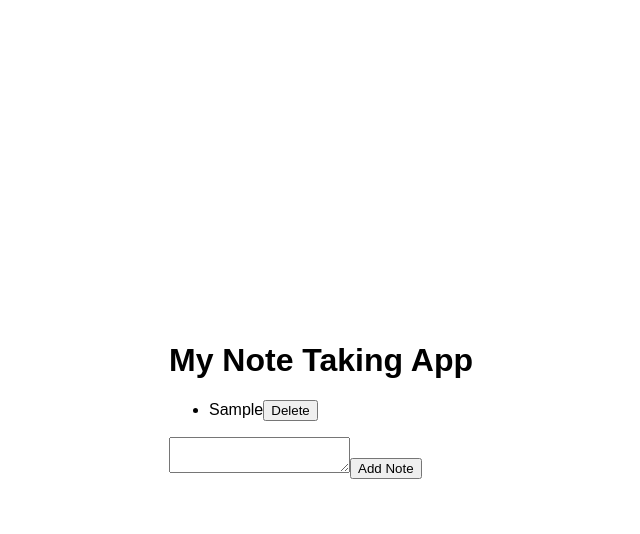
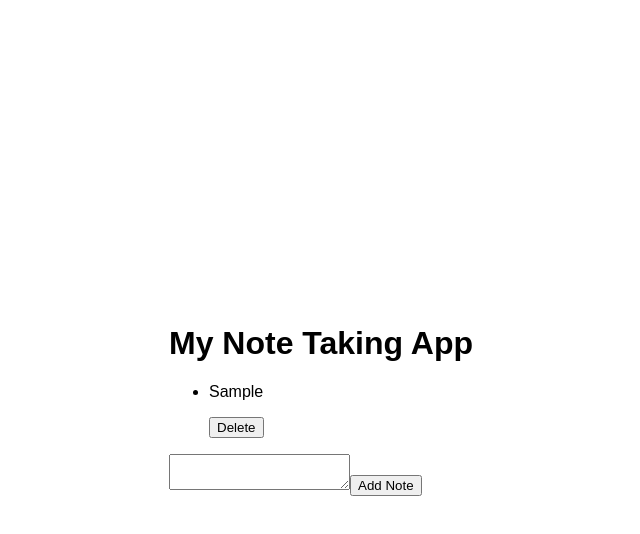
Before and after one commit to junaidbashi/Project_notes_app_1, a React (Create React App) app: page / in a window 1280 px wide. Both pictures are taken after typing "Sample" into the empty fields and a click on the button "Add Note". Shown: the top 534 px of the page, without its empty margins (319-959 px from the left). Built offline with nearby package versions, Linux system fonts and the light colour scheme.

Commit message:
changed note.js and notelist.js to work with each other

```diff
--- a/src/components/Note.js
+++ b/src/components/Note.js
@@ -1,10 +1,13 @@
 import React from 'react';
 
-function Note({ content }) {
+function Note({ note, onDelete }) {
   return (
-    <div className="note">
-      <p>{content}</p>
-    </div>
+    <li>
+      <div className="note">
+        <p>{note.content}</p>
+        <button onClick={() => onDelete(note.id)}>Delete</button>
+      </div>
+    </li>
   );
 }
 
--- a/src/components/NoteList.js
+++ b/src/components/NoteList.js
@@ -1,13 +1,11 @@
 import React from 'react';
+import Note from './Note';
 
 function NoteList({ notes, onDelete }) {
   return (
     <ul>
       {notes.map(note => (
-        <li key={note.id}>
-          {note.content}
-          <button onClick={() => onDelete(note.id)}>Delete</button>
-        </li>
+        <Note key={note.id} note={note} onDelete={onDelete} />
       ))}
     </ul>
   );
```
